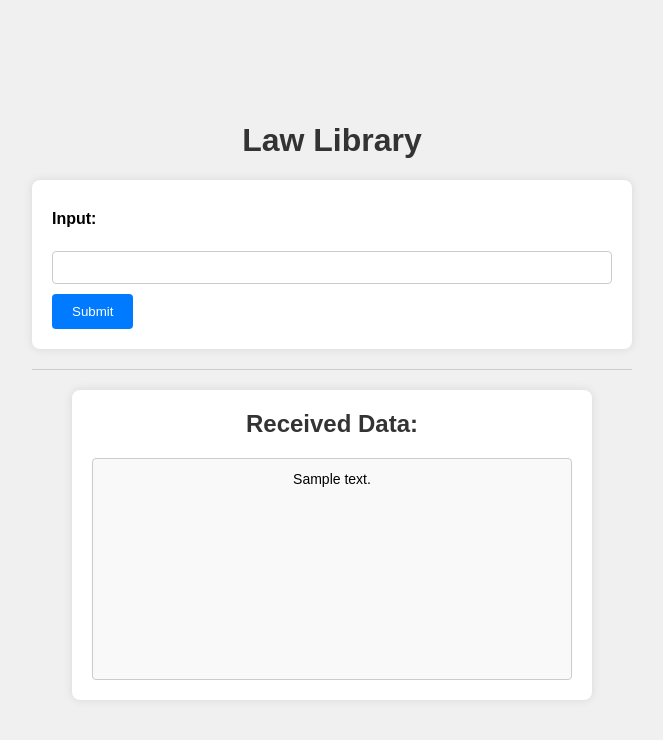
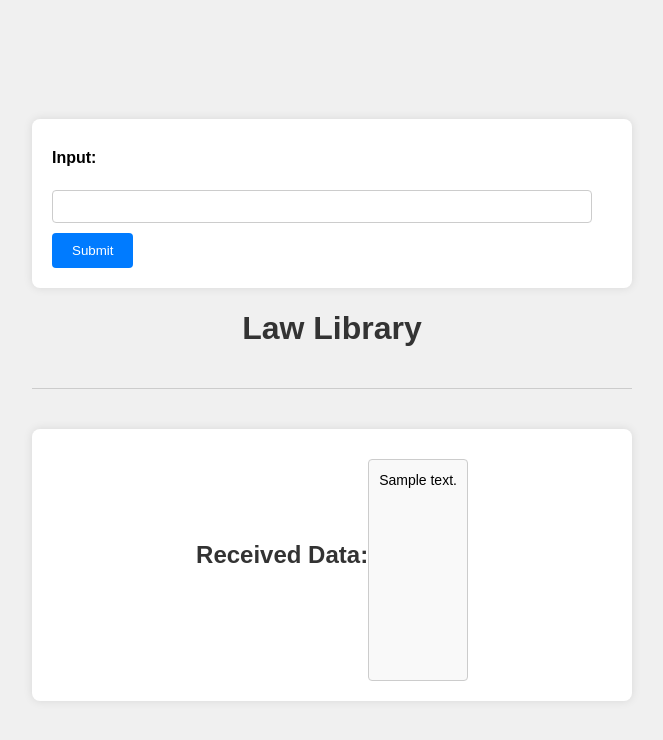
Before and after one commit to pydeveloperashish/AskLawyers-Advance-RAG-LLM-Project, a FastAPI app: template templates/index.html in a window 1280 px wide. Shown: the top 740 px of the page, without its empty margins (308-971 px from the left). Run offline with FastAPI, Linux system fonts and the light colour scheme; the template is opened without the code that fills it: most values are stand-ins (such as "Sample title", 1, 10 or a date in 2020).

Commit message:
files updated to run in docker

```diff
--- a/requirements.txt
+++ b/requirements.txt
@@ -12,3 +12,4 @@ uvicorn
 boto3
 PyPDF2
 langchain_chroma
+FlagEmbedding
--- a/src/main.py
+++ b/src/main.py
@@ -2,13 +2,16 @@ from fastapi import FastAPI, Request, Form
 from fastapi.responses import HTMLResponse
 from fastapi.templating import Jinja2Templates
 from fastapi.staticfiles import StaticFiles
-from generate_answers import generate_answer
+from src.generate_answers import generate_answer
 import os
 
 app = FastAPI()
-templates = Jinja2Templates(directory="../templates")
+template_folder_path = os.path.join(os.path.dirname(__file__), '..', 'templates')
+static_folder_path = os.path.join(os.path.dirname(__file__), '..', 'static')
+
+templates = Jinja2Templates(directory=template_folder_path)
 # Mount static files
-app.mount("/static", StaticFiles(directory="../static"), name="static")
+app.mount("/static", StaticFiles(directory=static_folder_path), name="static")
 
 
 @app.get("/", response_class=HTMLResponse)
--- a/static/styles.css
+++ b/static/styles.css
@@ -13,6 +13,8 @@ body {
     width: 600px; /* Adjust container width as needed */
     max-width: 90%; /* Ensure container does not exceed 90% of viewport width */
     margin: 0 auto; /* Center align container */
+    display: flex; /* Use flexbox to control layout */
+    flex-direction: column; /* Align items vertically */
 }
 
 h1 {
@@ -25,6 +27,8 @@ h1 {
     border-radius: 8px;
     box-shadow: 0 0 10px rgba(0, 0, 0, 0.1);
     margin-top: 20px;
+    width: 100%; /* Make both containers take full width */
+    box-sizing: border-box; /* Include padding and border in width calculation */
 }
 
 .input-container {
@@ -40,7 +44,7 @@ label {
 input {
     margin-top: 5px;
     padding: 8px;
-    width: 100%;
+    width: calc(100% - 20px); /* Adjust input width to accommodate padding */
     box-sizing: border-box;
     border: 1px solid #ccc;
     border-radius: 4px;
@@ -67,10 +71,11 @@ button:hover {
 }
 
 .output-container {
-    text-align: center;
-    width: 80%; /* Adjust width of output container */
-    margin: 0 auto; /* Center align output container */
-    padding: 20px;
+    display: flex; /* Use flexbox for horizontal layout */
+    justify-content: center; /* Center items horizontally */
+    align-items: center; /* Center items vertically */
+    margin-top: 20px;
+    flex-wrap: wrap; /* Allow items to wrap if they exceed container width */
 }
 
 h2 {
--- a/templates/index.html
+++ b/templates/index.html
@@ -3,19 +3,35 @@
 <head>
     <title>Law Library</title>
     <link rel="stylesheet" type="text/css" href="../static/styles.css">
+    <script>
+        function toggleExampleQuestions() {
+            var exampleBox = document.getElementById('example-box');
+            exampleBox.classList.toggle('show');
+        }
+    </script>
 </head>
 <body>
     <div class="container">
-        <h1>Law Library</h1>
-
         <div class="input-container">
             <!-- Form for user input -->
             <form action="/" method="post">
                 <label for="Input">Input:</label><br>
-                <input type="text" id="Input" name="Input" required><br>
+                <input type="text" id="Input" name="Input" required onclick="toggleExampleQuestions()"><br>
                 <button type="submit">Submit</button>
             </form>
+
+            <!-- Example Questions (Initially Hidden) -->
+            <div id="example-box" class="example-box">
+                <h2>Example Questions:</h2>
+                <ul>
+                    <li>what is indian penal code?</li>
+                    <li>what is ipc 420?</li>
+                    <li>what are sections in ipc?</li>
+                </ul>
+            </div>
         </div>
+
+        <h1>Law Library</h1>
 
         {% if data %}
         <div class="divider"></div> <!-- Divider between input and output -->
```
Also changed, not shown: other parts of static/styles.css (+34 -1 lines), src/generate_answers.py (+10 -5 lines), src/query_enhancement.py (+6 -3 lines), src/reranker.py (+1 -8 lines), 1 other file.
